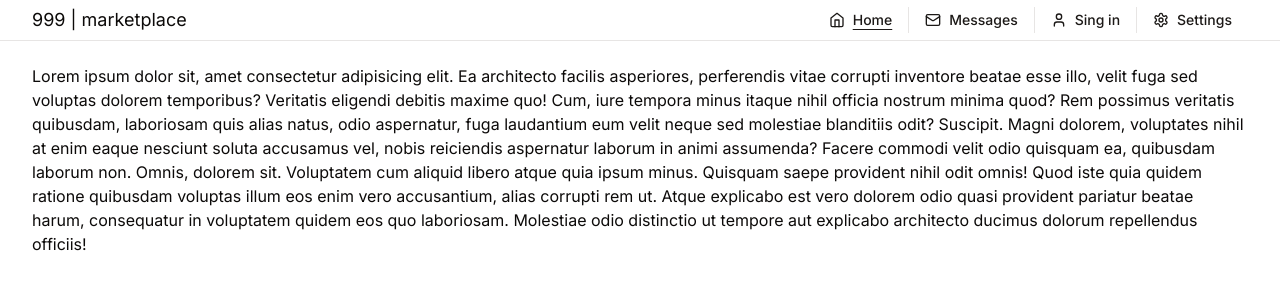
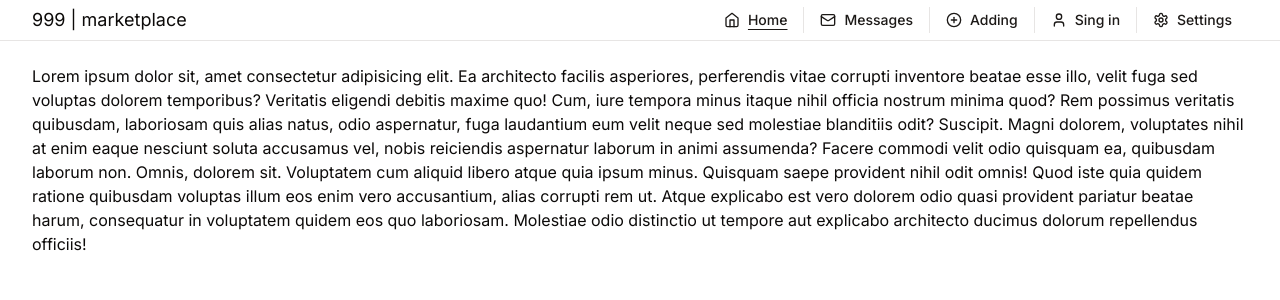
Before and after one commit to danilwladich/999, a Next.js app: page / in a window 1280 px wide. Shown: the top 300 px of the page. Built offline with nearby package versions, Linux system fonts and the light colour scheme; no server answers.

Commit message:
nav adding

```diff
--- a/components/common/navigation.tsx
+++ b/components/common/navigation.tsx
@@ -2,7 +2,7 @@
 
 import Link from "next/link";
 import { usePathname } from "next/navigation";
-import { Home, Mail, User, Settings } from "lucide-react";
+import { Home, Mail, User, Settings, PlusCircle } from "lucide-react";
 import { useAuthMe } from "@/hooks/use-auth-me";
 import { cn } from "@/lib/utils";
 
@@ -33,6 +33,12 @@ export function Navigation() {
 			name: "Messages",
 			icon: <Mail className="w-4 h-4" />,
 			isActive: pathname === "/messages",
+		},
+		{
+			path: "/adding",
+			name: "Adding",
+			icon: <PlusCircle className="w-4 h-4" />,
+			isActive: pathname === "/adding",
 		},
 		{
 			path: authUser ? `/profile/${authUser.username}` : "/auth",
```
